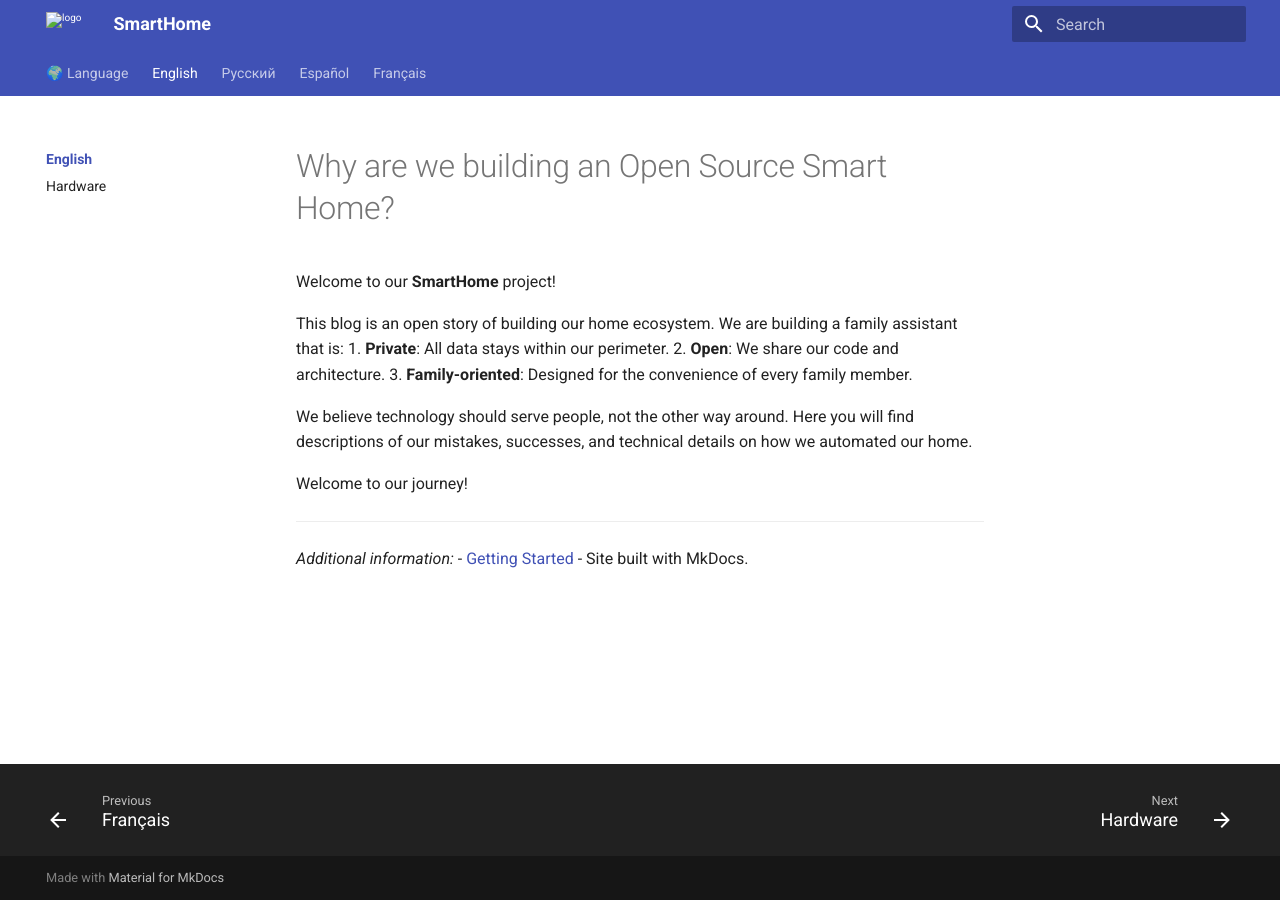
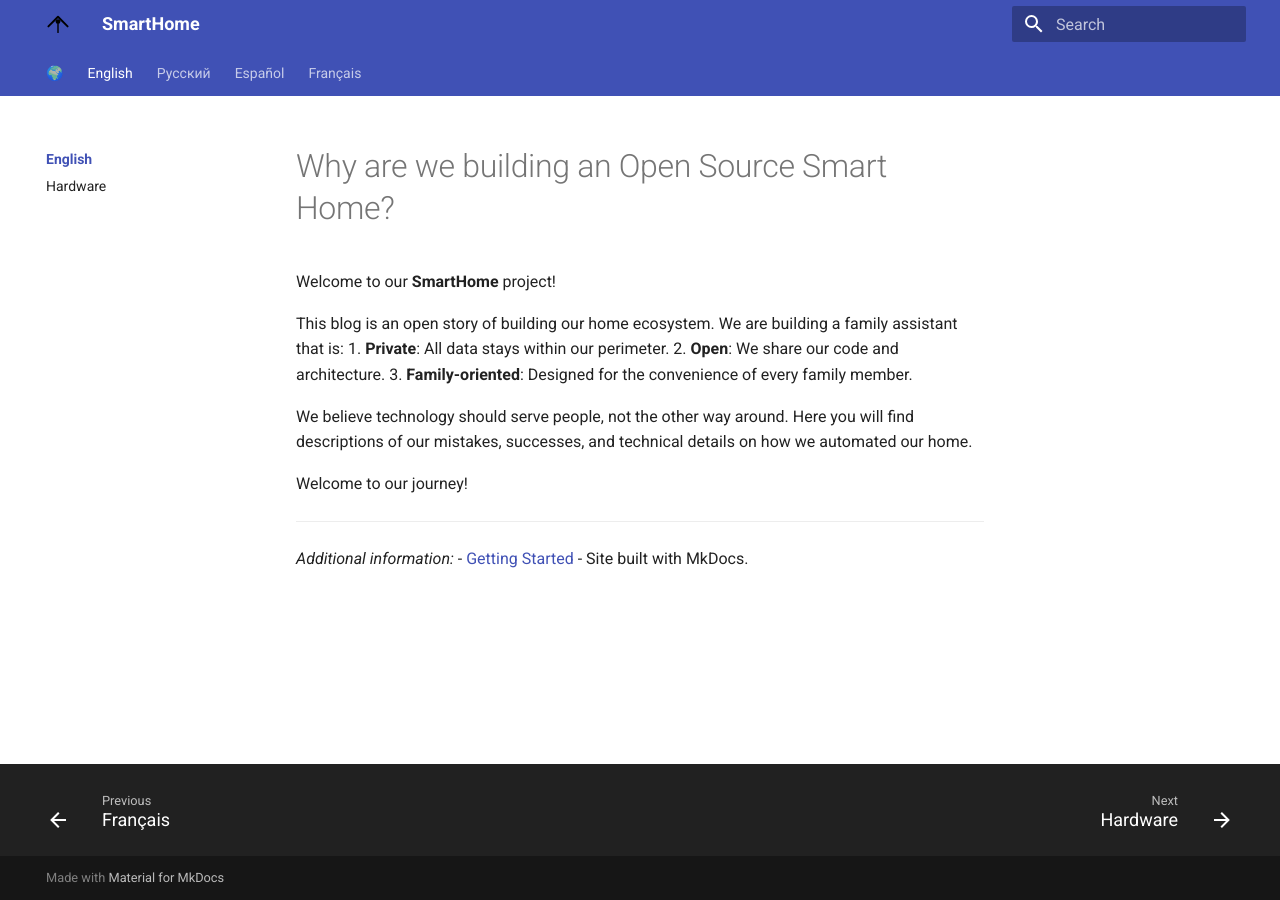
Before and after one commit to trifonovhome/smarthome, an MkDocs documentation site: the page built from docs/en/index.md, in a window 1280 px wide. Built offline with MkDocs 1.6.1 and Material for MkDocs 9.7.7, drawn with Linux system fonts in a browser that asks for light colours.

Commit message:
Fix: Logo path and compact language switcher

```diff
--- a/mkdocs.yml
+++ b/mkdocs.yml
@@ -16,7 +16,7 @@ theme:
     - search.suggest
 
 nav:
-  - '🌍 Language':
+  - '🌍':
       - English: en/index.md
       - Русский: ru/index.md
       - Español: es/index.md
```
Also changed, not shown: docs/assets/logo.svg (renamed from docs/ru/assets/logo.svg).
